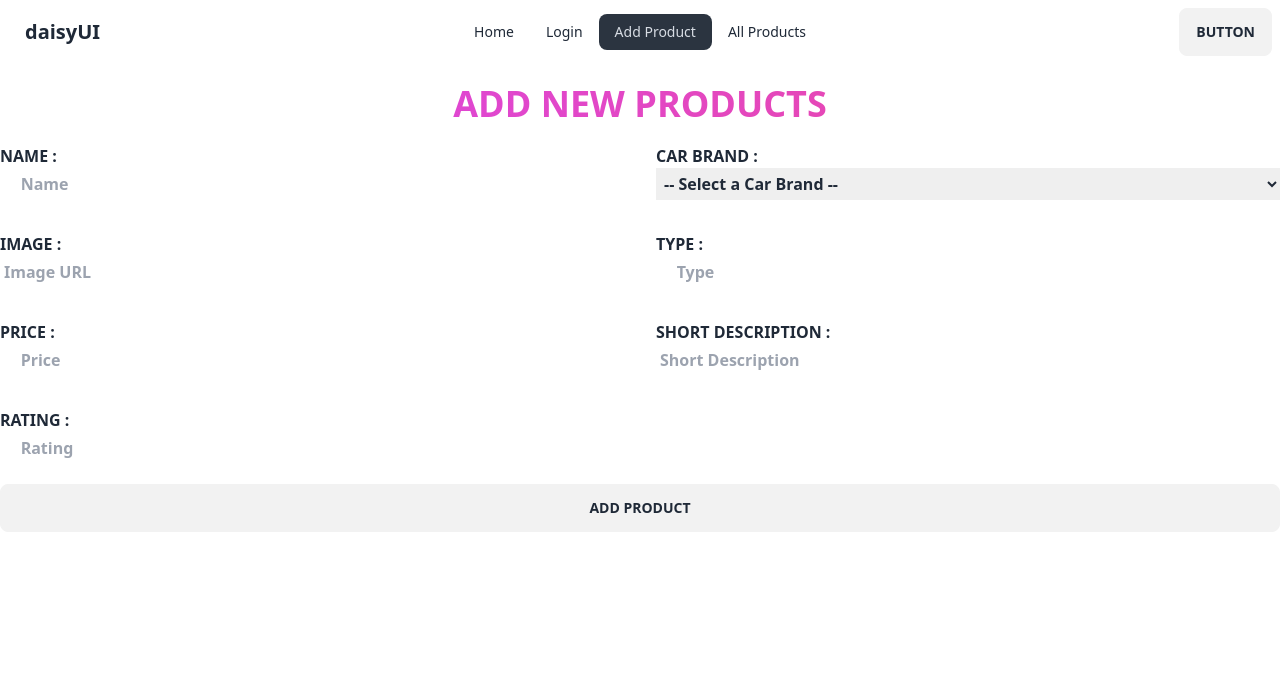
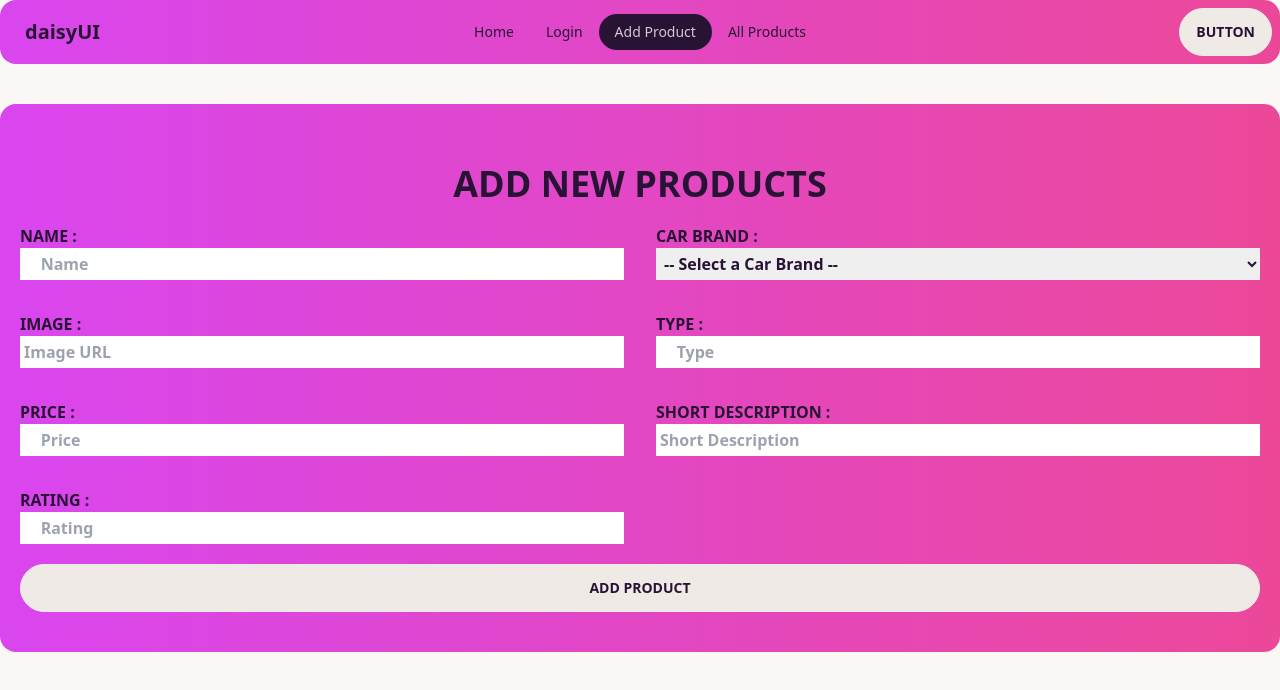
Before and after one commit to Abdullah-1922/Car-house, a React (Vite) app: page /addProduct in a window 1280 px wide. Shown: the top 690 px of the page. Built offline with nearby package versions, Linux system fonts and the light colour scheme.

Commit message:
login page complete

```diff
--- a/src/Components/Banner.jsx
+++ b/src/Components/Banner.jsx
@@ -1,3 +1,4 @@
+import { Link } from "react-router-dom";
 
 
 const Banner = () => {
@@ -19,7 +20,7 @@ const Banner = () => {
           <p className='mb-5 bg-gradient-to-r from-fuchsia-500 to-pink-500 bg-clip-text text-transparent font-bold'>
           Bangladesh biggest car showroom.
           </p>
-          <button className='btn text-black border-transparent bg-gradient-to-r from-fuchsia-500 to-pink-500  '>VISIT CARs</button>
+          <Link to={'/allProducts'}><button className='btn text-black border-transparent bg-gradient-to-r from-fuchsia-500 to-pink-500  '>VISIT CARs</button></Link>
         </div>
       </div>
     </div>
--- a/src/Components/Navbar.jsx
+++ b/src/Components/Navbar.jsx
@@ -13,7 +13,7 @@ const Navbar = () => {
 
     return (
         <div>
-           <div className="navbar h-[64px] bg-base-100">
+           <div className="navbar h-[64px] rounded-2xl bg-gradient-to-r from-fuchsia-500 to-pink-500">
   <div className="navbar-start">
     <div className="dropdown">
       <label tabIndex={0} className="btn btn-ghost lg:hidden">
--- a/src/Pages/AddProduct/AddProduct.jsx
+++ b/src/Pages/AddProduct/AddProduct.jsx
@@ -44,8 +44,8 @@ const Add    = () => {
 
 }
     return (
-        <div className="container mx-auto">
-            <h2 className="text-2xl uppercase md:text-3xl lg:text-4xl  my-5 text-center bg-gradient-to-r from-fuchsia-500 to-pink-500 bg-clip-text text-transparent font-bold "> ADD NEW PRODUCTS    </h2>
+        <div className="container mt-10 px-5 py-10 rounded-2xl bg-gradient-to-r from-fuchsia-500 to-pink-500 mx-auto">
+            <h2 className="text-2xl uppercase md:text-3xl lg:text-4xl  my-5 text-center  font-bold "> ADD NEW PRODUCTS    </h2>
             <form className="w-[90%]  mx-auto md:w-full " onSubmit={handleAddProduct}>
                 <div className="grid md:grid-cols-2 font-bold gap-8">
                     <div className=" ">
--- a/src/Pages/AllProducts/AllProducts.jsx
+++ b/src/Pages/AllProducts/AllProducts.jsx
@@ -5,10 +5,10 @@ const AllProducts = () => {
     const allProducts=useLoaderData()
 
     return (
-        <div className="container mx-auto">
-            <div className="grid grid-cols-1 gap-10 md:grid-cols-2">
+        <div className="container rounded-2xl  mt-10 mx-auto">
+            <div className="grid grid-cols-1 rounded-2xl  gap-10 md:grid-cols-2">
            {
-            allProducts.map(product=><div key={product._id} className="card  bg-base-100 shadow-xl">
+            allProducts.map(product=><div key={product._id} className="card  rounded-2xl bg-gradient-to-r from-fuchsia-500 to-pink-500 pt-8 shadow-xl">
             <figure><img className="h-[300px] w-3/4 mx-auto" src={product.image} alt={product.name} /></figure>
             <div className="card-body">
               <h2 className="card-title">
--- a/src/Pages/BrandCar/BrandCar.jsx
+++ b/src/Pages/BrandCar/BrandCar.jsx
@@ -4,10 +4,10 @@ const BrandCar = () => {
     const data =useLoaderData()
     console.log(data);
     return (
-        <div className="container mx-auto">
+        <div className="container mt-10 mx-auto">
               <div className="grid grid-cols-1 gap-10 md:grid-cols-2">
            {
-            data.map(product=><div key={product._id} className="card  bg-base-100 shadow-xl">
+            data.map(product=><div key={product._id} className="card pt-8  rounded-2xl bg-gradient-to-r from-fuchsia-500 to-pink-500 shadow-xl">
             <figure><img className="h-[300px] w-3/4 mx-auto" src={product.image} alt={product.name} /></figure>
             <div className="card-body">
               <h2 className="card-title">
--- a/src/Pages/Login/Login.jsx
+++ b/src/Pages/Login/Login.jsx
@@ -77,10 +77,10 @@ const Login = () => {
 
 
   return (
-    <div>
+    <div className="mt-10">
 
 
-      <div className=' flex justify-center w-fit mx-auto p-10 rounded-3xl bg-gradient-to-br from-fuchsia-300 via-violet-300 to-purple-200'>
+      <div className='  flex justify-center w-fit mx-auto p-10 rounded-3xl bg-gradient-to-br from-fuchsia-300 via-violet-300 to-purple-200'>
         <div className='relative flex flex-col rounded-xl bg-transparent bg-clip-border text-gray-700 shadow-none'>
           <h4 className='block font-sans text-2xl font-semibold leading-snug tracking-normal text-blue-gray-900 antialiased'>
             Login
--- a/src/Register/Register.jsx
+++ b/src/Register/Register.jsx
@@ -81,7 +81,7 @@ console.log(createUser);
           });
       };
     return (
-        <div>
+        <div className="mt-10">
 
 
             <div className=' flex justify-center w-fit mx-auto p-10 rounded-3xl bg-gradient-to-r from-indigo-500 via-purple-400 to-pink-300 ...'>
--- a/tailwind.config.js
+++ b/tailwind.config.js
@@ -11,5 +11,8 @@ export default {
       },
     },
   },
+  daisyui: {
+    themes: ['cupcake'],
+  },
   plugins: [require("daisyui")],
 }
```
